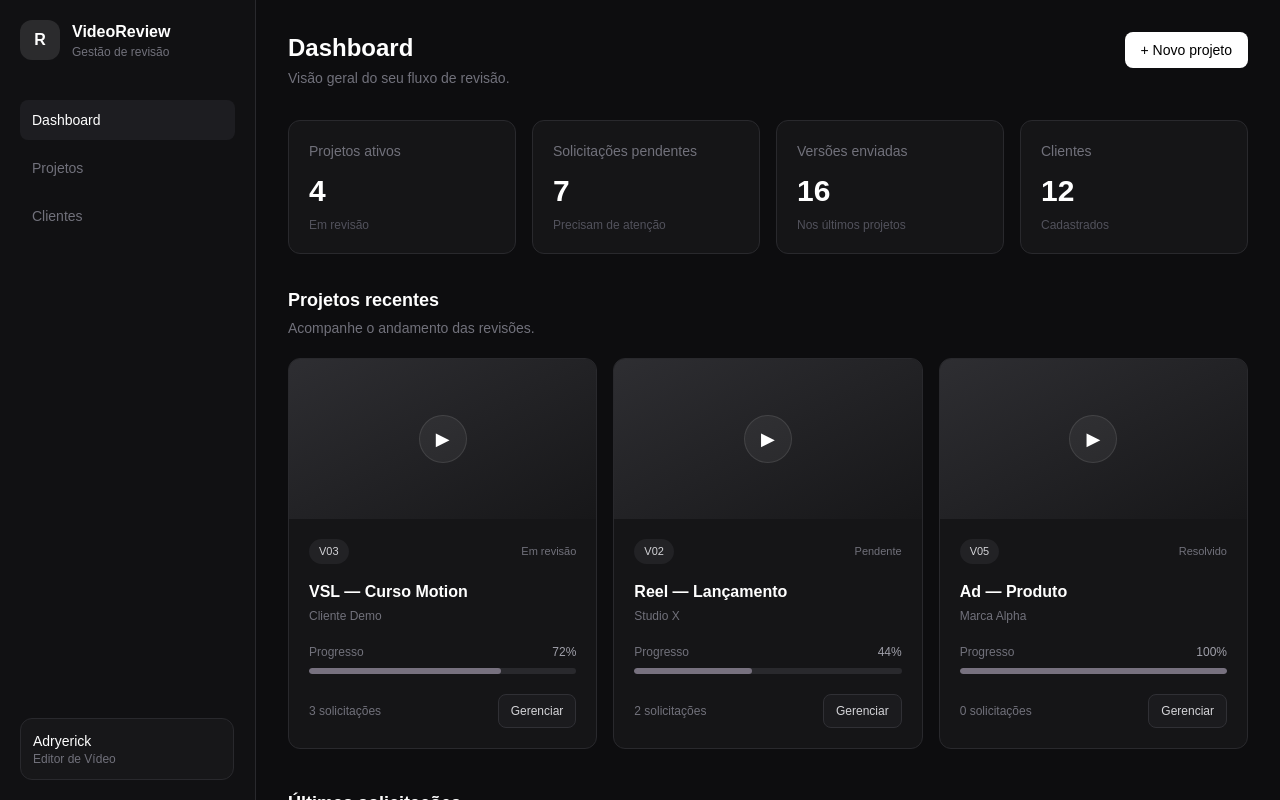
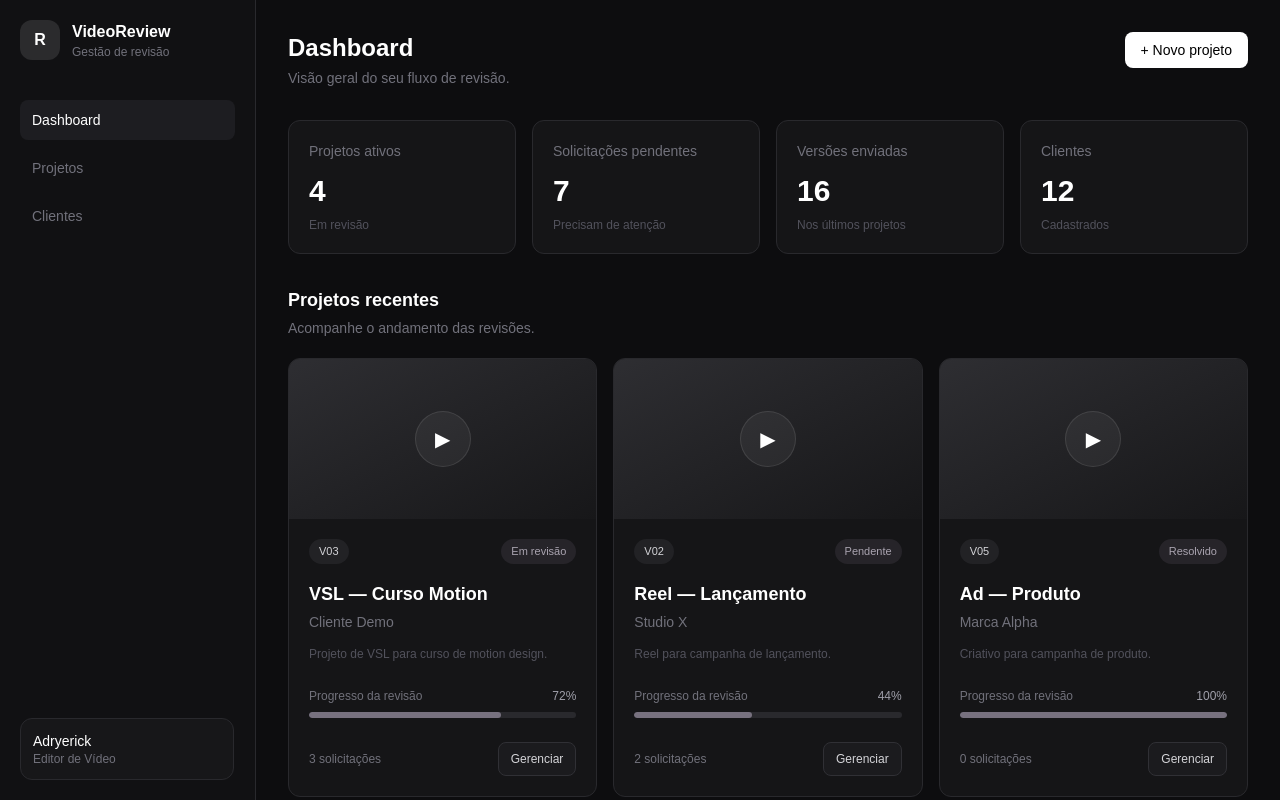
Before and after one commit to adryerick/SistemaGerenciamentoRevisaoVideos, a Next.js app: page /dashboard in a window 1280 px wide. Shown: the top 800 px of the page. Built offline with nearby package versions, Linux system fonts and the light colour scheme.

Commit message:
refactor: reutiliza componentes de projetos

```diff
--- /dev/null
+++ b/app/components/ProjectCard.tsx
@@ -0,0 +1,93 @@
+import type { Project } from "../types";
+
+type ProjectCardProps = {
+  project: Project;
+};
+
+export default function ProjectCard({
+  project,
+}: ProjectCardProps) {
+  return (
+    <div className="overflow-hidden rounded-xl border border-[#29292d] bg-[#151517]">
+
+      {/* THUMBNAIL */}
+      <div className="flex h-40 items-center justify-center bg-gradient-to-br from-[#2e2e32] to-[#171719]">
+
+        <div className="flex h-14 w-14 items-center justify-center rounded-full border border-white/10 bg-white/5 text-xl">
+          ▶
+        </div>
+
+      </div>
+
+      {/* CONTEÚDO */}
+      <div className="p-5">
+
+        <div className="mb-4 flex items-center justify-between">
+
+          <span className="rounded-full bg-[#222225] px-2.5 py-1 text-[11px] text-zinc-300">
+            V{project.version}
+          </span>
+
+          <span className="rounded-full bg-[#262429] px-2.5 py-1 text-[11px] text-[#aaa4b0]">
+            {project.status}
+          </span>
+
+        </div>
+
+        <h3 className="text-lg font-semibold">
+          {project.name}
+        </h3>
+
+        <p className="mt-1 text-sm text-zinc-500">
+          {project.client}
+        </p>
+
+        <p className="mt-3 text-xs leading-5 text-zinc-600">
+          {project.description || "Sem descrição."}
+        </p>
+
+        {/* PROGRESSO */}
+        <div className="mt-6">
+
+          <div className="mb-2 flex items-center justify-between">
+
+            <span className="text-xs text-zinc-500">
+              Progresso da revisão
+            </span>
+
+            <span className="text-xs text-zinc-400">
+              {project.progress}%
+            </span>
+
+          </div>
+
+          <div className="h-1.5 overflow-hidden rounded-full bg-[#29292d]">
+
+            <div
+              className="h-full rounded-full bg-[#77717f]"
+              style={{
+                width: `${project.progress}%`,
+              }}
+            />
+
+          </div>
+
+        </div>
+
+        {/* RODAPÉ */}
+        <div className="mt-6 flex items-center justify-between">
+
+          <span className="text-xs text-zinc-500">
+            {project.requests} solicitações
+          </span>
+
+          <button className="rounded-lg border border-[#303035] bg-[#1b1b1e] px-3 py-2 text-xs text-zinc-300 transition hover:bg-[#232328]">
+            Gerenciar
+          </button>
+
+        </div>
+
+      </div>
+    </div>
+  );
+}
--- a/app/dashboard/page.tsx
+++ b/app/dashboard/page.tsx
@@ -1,32 +1,6 @@
 import Sidebar from "../components/Sidebar";
-
-const projects = [
-  {
-    name: "VSL — Curso Motion",
-    client: "Cliente Demo",
-    version: "03",
-    status: "Em revisão",
-    requests: 3,
-    progress: 72,
-  },
-  {
-    name: "Reel — Lançamento",
-    client: "Studio X",
-    version: "02",
-    status: "Pendente",
-    requests: 2,
-    progress: 44,
-  },
-  {
-    name: "Ad — Produto",
-    client: "Marca Alpha",
-    version: "05",
-    status: "Resolvido",
-    requests: 0,
-    progress: 100,
-  },
-];
-
+import ProjectCard from "../components/ProjectCard";
+import { mockProjects } from "../lib/mock-data";
 export default function Dashboard() {
   return (
     <main className="min-h-screen bg-[#0d0d0f] text-white">
@@ -129,72 +103,12 @@ export default function Dashboard() {
 
           <div className="grid grid-cols-1 gap-4 xl:grid-cols-3">
 
-            {projects.map((project) => (
-              <div
-                key={project.name}
-                className="overflow-hidden rounded-xl border border-[#29292d] bg-[#151517]"
-              >
-
-                <div className="flex h-40 items-center justify-center bg-gradient-to-br from-[#2e2e32] to-[#171719]">
-                  <div className="flex h-12 w-12 items-center justify-center rounded-full border border-white/10 bg-white/5 text-lg">
-                    ▶
-                  </div>
-                </div>
-
-                <div className="p-5">
-
-                  <div className="mb-4 flex items-center justify-between">
-                    <span className="rounded-full bg-[#222225] px-2.5 py-1 text-[11px] text-zinc-300">
-                      V{project.version}
-                    </span>
-
-                    <span className="text-[11px] text-zinc-500">
-                      {project.status}
-                    </span>
-                  </div>
-
-                  <h4 className="text-base font-semibold">
-                    {project.name}
-                  </h4>
-
-                  <p className="mt-1 text-xs text-zinc-500">
-                    {project.client}
-                  </p>
-
-                  <div className="mt-5">
-                    <div className="mb-2 flex items-center justify-between">
-                      <span className="text-xs text-zinc-500">
-                        Progresso
-                      </span>
-
-                      <span className="text-xs text-zinc-400">
-                        {project.progress}%
-                      </span>
-                    </div>
-
-                    <div className="h-1.5 overflow-hidden rounded-full bg-[#29292d]">
-                      <div
-                        className="h-full rounded-full bg-[#77717f]"
-                        style={{
-                          width: `${project.progress}%`,
-                        }}
-                      />
-                    </div>
-                  </div>
-
-                  <div className="mt-5 flex items-center justify-between">
-                    <span className="text-xs text-zinc-500">
-                      {project.requests} solicitações
-                    </span>
-
-                    <button className="rounded-lg border border-[#303035] bg-[#1b1b1e] px-3 py-2 text-xs text-zinc-300 transition hover:bg-[#232328]">
-                      Gerenciar
-                    </button>
-                  </div>
-
-                </div>
-              </div>
-            ))}
+            {mockProjects.map((project) => (
+            <ProjectCard
+              key={project.name}
+              project={project}
+            />
+          ))}
 
           </div>
 
--- a/app/projetos/page.tsx
+++ b/app/projetos/page.tsx
@@ -1,5 +1,5 @@
 "use client";
-
+import ProjectCard from "../components/ProjectCard";
 import { useState } from "react";
 import Sidebar from "../components/Sidebar";
 
@@ -178,89 +178,11 @@ export default function Projects() {
           <div className="grid grid-cols-1 gap-5 xl:grid-cols-2">
 
             {projects.map((project) => (
-              <div
-                key={`${project.name}-${project.version}`}
-                className="overflow-hidden rounded-xl border border-[#29292d] bg-[#151517]"
-              >
 
-                <div className="flex h-40 items-center justify-center bg-gradient-to-br from-[#2e2e32] to-[#171719]">
-                  <div className="flex h-14 w-14 items-center justify-center rounded-full border border-white/10 bg-white/5 text-xl">
-                    ▶
-                  </div>
-                </div>
-
-                <div className="p-5">
-
-                  <div className="mb-4 flex items-center justify-between">
-
-                    <span className="rounded-full bg-[#222225] px-2.5 py-1 text-[11px] text-zinc-300">
-                      V{project.version}
-                    </span>
-
-                    <span
-                      className={`rounded-full px-2.5 py-1 text-[11px] ${getStatusColor(
-                        project.status
-                      )}`}
-                    >
-                      {project.status}
-                    </span>
-
-                  </div>
-
-                  <h3 className="text-lg font-semibold">
-                    {project.name}
-                  </h3>
-
-                  <p className="mt-1 text-sm text-zinc-500">
-                    {project.client}
-                  </p>
-
-                  <p className="mt-3 text-xs leading-5 text-zinc-600">
-                    {project.description || "Sem descrição."}
-                  </p>
-
-                  <div className="mt-6">
-
-                    <div className="mb-2 flex items-center justify-between">
-
-                      <span className="text-xs text-zinc-500">
-                        Progresso da revisão
-                      </span>
-
-                      <span className="text-xs text-zinc-400">
-                        {project.progress}%
-                      </span>
-
-                    </div>
-
-                    <div className="h-1.5 overflow-hidden rounded-full bg-[#29292d]">
-
-                      <div
-                        className="h-full rounded-full bg-[#77717f]"
-                        style={{
-                          width: `${project.progress}%`,
-                        }}
-                      />
-
-                    </div>
-
-                  </div>
-
-                  <div className="mt-6 flex items-center justify-between">
-
-                    <span className="text-xs text-zinc-500">
-                      {project.requests} solicitações
-                    </span>
-
-                    <button className="rounded-lg border border-[#303035] bg-[#1b1b1e] px-3 py-2 text-xs text-zinc-300 transition hover:bg-[#232328]">
-                      Gerenciar
-                    </button>
-
-                  </div>
-
-                </div>
-
-              </div>
+            <ProjectCard
+              key={`${project.name}-${project.version}`}
+              project={project}
+            />
             ))}
 
           </div>
```
